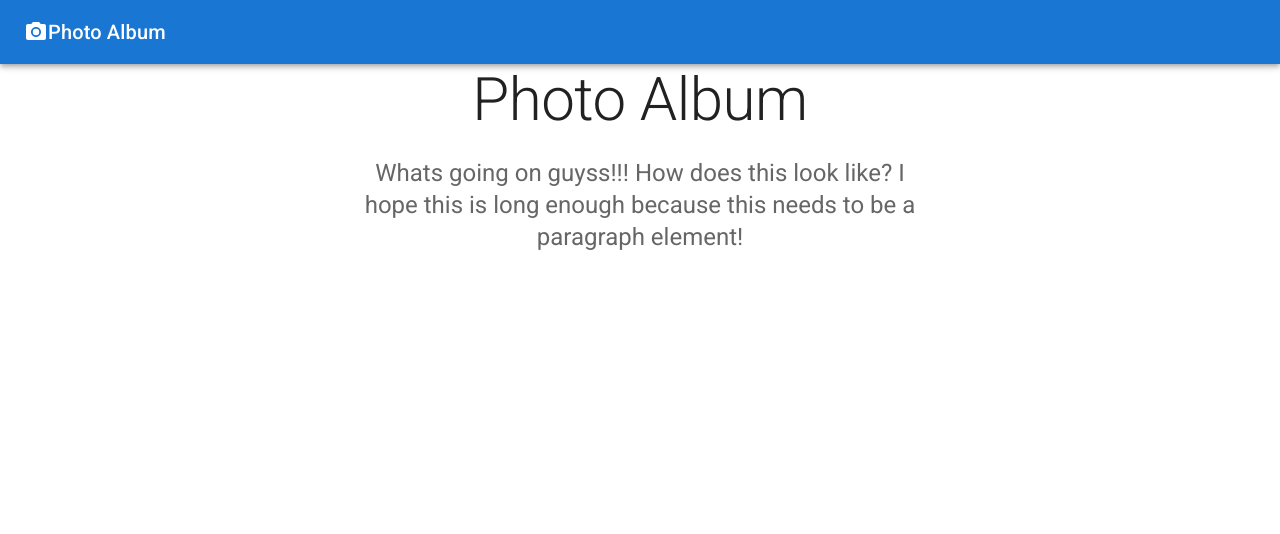
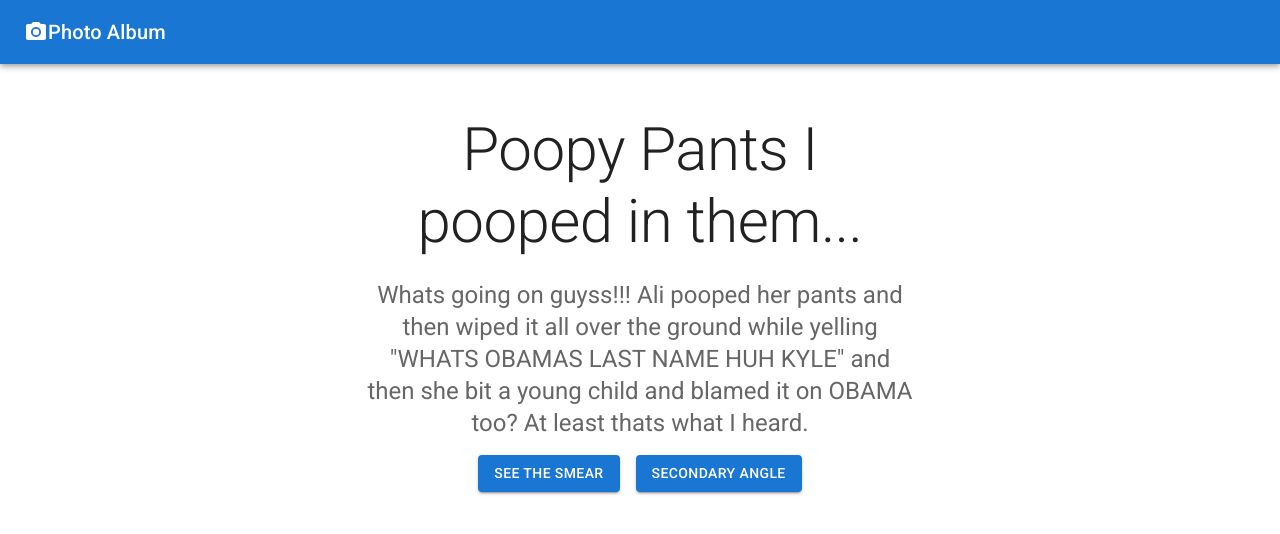
Before and after one commit to RLjumber/MaterialUI_Demo, a React (Create React App) app: page / in a window 1280 px wide. Shown: the top 534 px of the page. Built offline with nearby package versions, Linux system fonts and the light colour scheme.

Commit message:
added some basic typography and button components

```diff
--- /dev/null
+++ b/src/App.css
@@ -0,0 +1,5 @@
+/* this may need to be taken out */
+/* main {
+    background-color: rgb(64, 77, 87);
+    height: 93vh;
+} */
--- a/src/App.jsx
+++ b/src/App.jsx
@@ -1,6 +1,7 @@
 import React from "react";
-import { Typography, AppBar, Card, CardActions, CardContent, CardMedia, CssBaseline, Grid, Toolbar, Container } from "@mui/material";
+import { Typography, AppBar, Card, CardActions, CardContent, CardMedia, CssBaseline, Grid, Toolbar, Container, Button } from "@mui/material";
 import { PhotoCamera } from "@mui/icons-material";
+import { makeStyles } from "@material"
 
 
 const App = () => {
@@ -18,12 +19,26 @@ const App = () => {
       </AppBar>
       <main>
         <div>
-          <Container maxWidth="sm">
-            <Typography variant="h2" align="center" color="textPrimary" gutterBottom>Photo Album</Typography>
+          <Container maxWidth="sm" style={{ marginTop: '50px' }}>
+            <Typography variant="h2" align="center" color="textPrimary" gutterBottom>Poopy Pants I pooped in them...</Typography>
             <Typography variant="h5" align="center" color="textSecondary" paragraph>
-              Whats going on guyss!!! How does this look like? I hope this is long enough because this needs to be a paragraph element!
+              Whats going on guyss!!! Ali pooped her pants and then wiped it all over the ground while yelling "WHATS OBAMAS LAST NAME HUH KYLE" and then she bit a young child and blamed it on OBAMA too? At least thats what I heard.
             </Typography>
           </Container>
+          <div>
+            <Grid container spacing={2} justifyContent="center">
+              <Grid item>
+                  <Button variant="contained" color="primary">
+                    See the Smear
+                  </Button>
+              </Grid>
+              <Grid item>
+                  <Button variant="contained" color="primary">
+                    Secondary Angle
+                  </Button>
+              </Grid>
+            </Grid>
+          </div>
         </div>
       </main>
     </>
```
